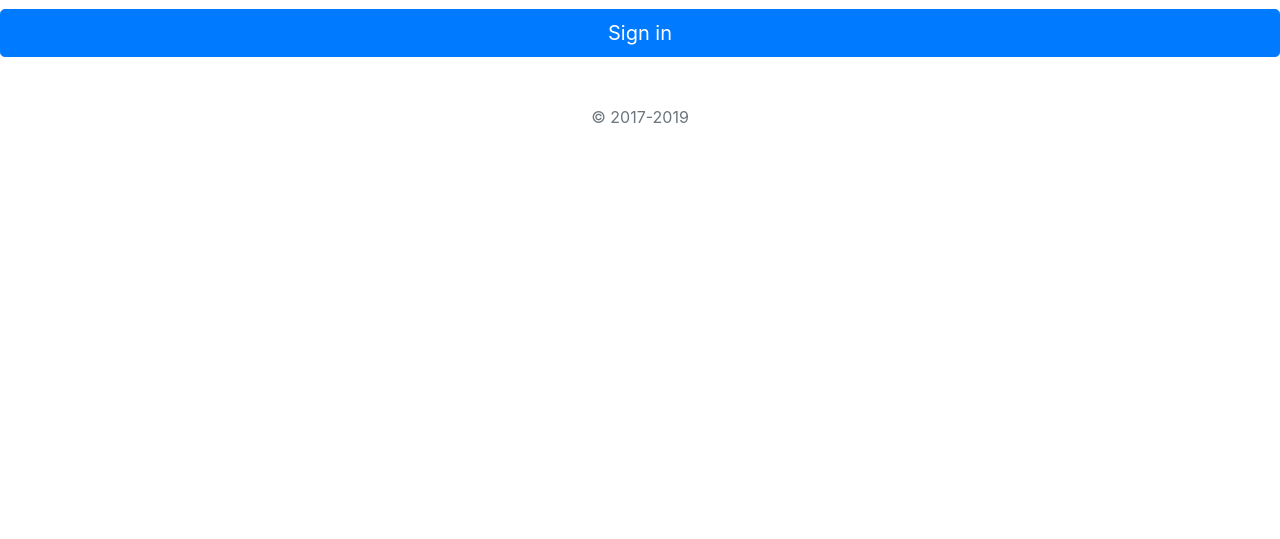
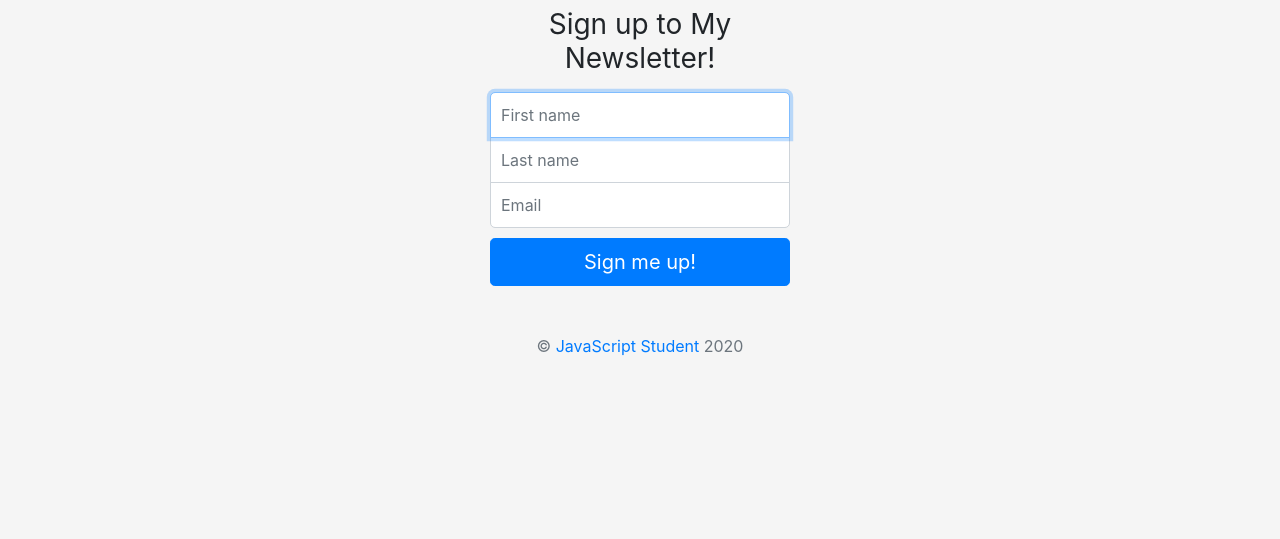
Before and after one commit to kennie-larkson/Newsletter-Signup, a website: page signup.html in a window 1280 px wide. Shown: the part 261-800 px from the top of the page. Drawn offline with nearby package versions, Linux system fonts and the light colour scheme.

```diff
--- /dev/null
+++ b/public/css/style.css
@@ -0,0 +1,59 @@
+html,
+body {
+  height: 100%;
+}
+
+body {
+  display: -ms-flexbox;
+  display: flex;
+  -ms-flex-align: center;
+  align-items: center;
+  padding-top: 40px;
+  padding-bottom: 40px;
+  background-color: #f5f5f5;
+}
+
+.form-signin {
+  width: 100%;
+  max-width: 330px;
+  padding: 15px;
+  margin: auto;
+}
+.form-signin .checkbox {
+  font-weight: 400;
+}
+.form-signin .form-control {
+  position: relative;
+  box-sizing: border-box;
+  height: auto;
+  padding: 10px;
+  font-size: 16px;
+}
+.form-signin .form-control:focus {
+  z-index: 2;
+}
+.top {
+  margin-bottom: -1px;
+  border-top-right-radius: 5px;
+  border-top-left-radius: 5px;
+  border-bottom-right-radius: 0;
+  border-bottom-left-radius: 0;
+
+  /* border-top-right-radius: 5px;
+  border-top-left-radius: 5px; */
+}
+.middle {
+  margin-bottom: -1px;
+  border-top-left-radius: 0;
+  border-top-right-radius: 0;
+
+  border-bottom-left-radius: 0;
+  border-bottom-right-radius: 0;
+}
+.bottom {
+    margin-bottom: 10px;
+    border-top-left-radius: 0;
+    border-top-right-radius: 0;
+    border-bottom-left-radius: 5px;
+    border-bottom-right-radius: 5px;
+  }
--- a/signup.html
+++ b/signup.html
@@ -7,12 +7,12 @@
     <meta name="description" content="">
     <meta name="author" content="Mark Otto, Jacob Thornton, and Bootstrap contributors">
     <meta name="generator" content="Jekyll v3.8.6">
-    <title>Signin Template · Bootstrap</title>
+    <title>Newsletter Signup</title>
 
     <link rel="canonical" href="https://getbootstrap.com/docs/4.4/examples/sign-in/">
 
     <!-- Bootstrap core CSS -->
-<link href="/docs/4.4/dist/css/bootstrap.min.css" rel="stylesheet" integrity="sha384-Vkoo8x4CGsO3+Hhxv8T/Q5PaXtkKtu6ug5TOeNV6gBiFeWPGFN9MuhOf23Q9Ifjh" crossorigin="anonymous">
+    <link rel="stylesheet" href="https://stackpath.bootstrapcdn.com/bootstrap/4.4.1/css/bootstrap.min.css" integrity="sha384-Vkoo8x4CGsO3+Hhxv8T/Q5PaXtkKtu6ug5TOeNV6gBiFeWPGFN9MuhOf23Q9Ifjh" crossorigin="anonymous">
 
     <!-- Favicons -->
 <link rel="apple-touch-icon" href="/docs/4.4/assets/img/favicons/apple-touch-icon.png" sizes="180x180">
@@ -23,6 +23,7 @@
 <link rel="icon" href="/docs/4.4/assets/img/favicons/favicon.ico">
 <meta name="msapplication-config" content="/docs/4.4/assets/img/favicons/browserconfig.xml">
 <meta name="theme-color" content="#563d7c">
+<!-- <link rel="stylesheet" href="style.css"> -->
 
 
     <style>
@@ -42,23 +43,22 @@
       }
     </style>
     <!-- Custom styles for this template -->
-    <link href="signin.css" rel="stylesheet">
+    <link href="css/style.css" rel="stylesheet">
   </head>
   <body class="text-center">
-    <form class="form-signin">
-  <img class="mb-4" src="/docs/4.4/assets/brand/bootstrap-solid.svg" alt="" width="72" height="72">
-  <h1 class="h3 mb-3 font-weight-normal">Please sign in</h1>
-  <label for="inputEmail" class="sr-only">Email address</label>
-  <input type="email" id="inputEmail" class="form-control" placeholder="Email address" required autofocus>
-  <label for="inputPassword" class="sr-only">Password</label>
-  <input type="password" id="inputPassword" class="form-control" placeholder="Password" required>
-  <div class="checkbox mb-3">
-    <label>
-      <input type="checkbox" value="remember-me"> Remember me
-    </label>
-  </div>
-  <button class="btn btn-lg btn-primary btn-block" type="submit">Sign in</button>
-  <p class="mt-5 mb-3 text-muted">&copy; 2017-2019</p>
+    <form class="form-signin" action="/" method="post">
+  <img class="mb-4" src="image/logo.jpg" alt="" width="80" height="80">
+  <h1 class="h3 mb-3 font-weight-normal">Sign up to My Newsletter!</h1>
+
+
+    <input type="text" class="form-control top" name="fname" placeholder="First name" required autofocus>
+  <input type="text"  class="form-control middle" name="lname" placeholder="Last name" required>
+  <input type="email"  class="form-control bottom" name="email" placeholder="Email" required>
+
+  <button class="btn btn-lg btn-primary btn-block" type="submit">Sign me up!</button>
+
+
+  <p class="mt-5 mb-3 text-muted">&copy; <a href="http://twitter.com/kennie_larkson">JavaScript Student</a> 2020</p>
 </form>
 </body>
 </html>
```
Also changed, not shown: app.js (+41 -0 lines), public/image/logo.jpg (added).
